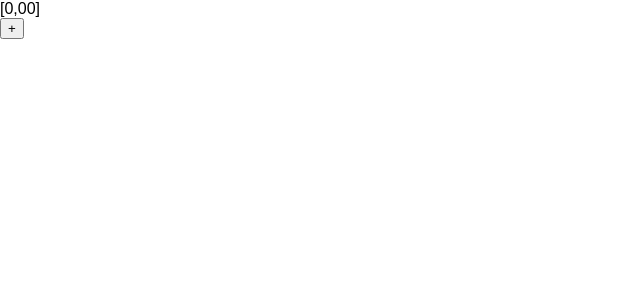
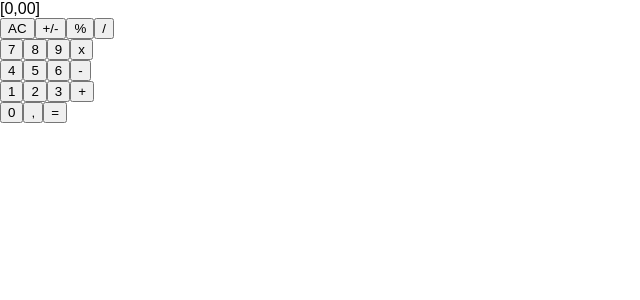
Before and after one commit to linielson/hello-word-react, a React (Create React App) app: page / in a window 1280 px wide. Shown: the top 300 px of the page, without its empty margins (0-640 px from the left). Built offline with nearby package versions, Linux system fonts and the light colour scheme.

Commit message:
Add calculator keys

```diff
--- a/src/component/ButtonPanel.js
+++ b/src/component/ButtonPanel.js
@@ -3,7 +3,39 @@ import Button from './Button';
 
 class ButtonPanel extends React.Component {
   render() {
-    return <Button symbol='+'/>;
+    return (
+      <div>
+        <div>
+          <Button symbol='AC'/>
+          <Button symbol='+/-'/>
+          <Button symbol='%'/>
+          <Button symbol='/'/>
+        </div>
+        <div>
+          <Button symbol='7'/>
+          <Button symbol='8'/>
+          <Button symbol='9'/>
+          <Button symbol='x'/>
+        </div>
+        <div>
+          <Button symbol='4'/>
+          <Button symbol='5'/>
+          <Button symbol='6'/>
+          <Button symbol='-'/>
+        </div>
+        <div>
+          <Button symbol='1'/>
+          <Button symbol='2'/>
+          <Button symbol='3'/>
+          <Button symbol='+'/>
+        </div>
+        <div>
+          <Button symbol='0'/>
+          <Button symbol=','/>
+          <Button symbol='='/>
+        </div>
+      </div>
+    );
   }
 }
 
```
